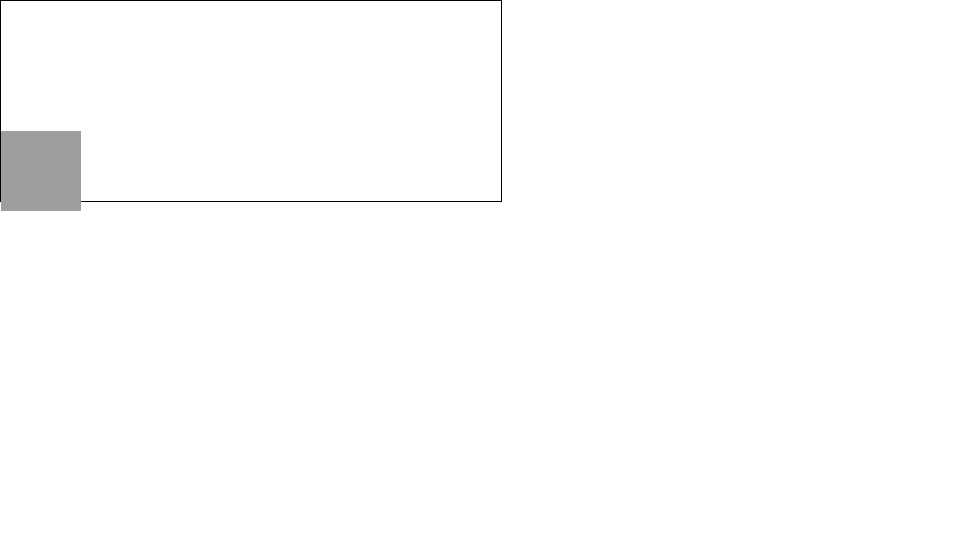
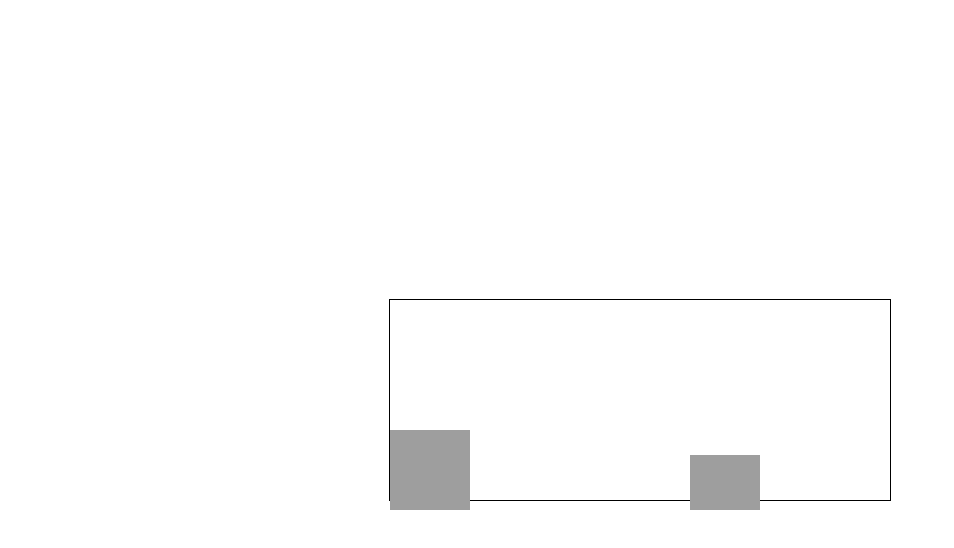
Before and after one commit to karimliaghabala/The-Easiest-Javascript-Game-Ever, a plain HTML site: page index.html in a window 1280 px wide. Shown: the whole page, without its empty margins (0-954 px from the left). Drawn offline with Linux system fonts and the light colour scheme.

Commit message:
update position

```diff
--- a/main.js
+++ b/main.js
@@ -17,7 +17,6 @@ let checkDead = setInterval(function(){
     let blockLeft = parseInt(window.getComputedStyle(block).getPropertyValue("left"));
     if(blockLeft<20 && blockLeft>0 && characterTop>=130){
         block.style.animation = "none";
-        block.style.display = "none";
         alert("GAME OVER")
     }
 },10)
--- a/style.css
+++ b/style.css
@@ -4,6 +4,10 @@
 }
 
 #game{
+    position: absolute;
+    left: 50%;
+    top: 50%;
+    transform: translate(-50%,-50%);
     width: 500px;
     height: 200px;
     border: 1px solid black;
@@ -16,7 +20,7 @@
     content: url(https://media0.giphy.com/media/j2l2crFmnSNvyxl6lg/giphy.gif);
 }
 .animate{
-    animation: jump 300ms ;
+    animation: jump 400ms ;
 }
 @keyframes jump{
     0%{top:100px;}
```
